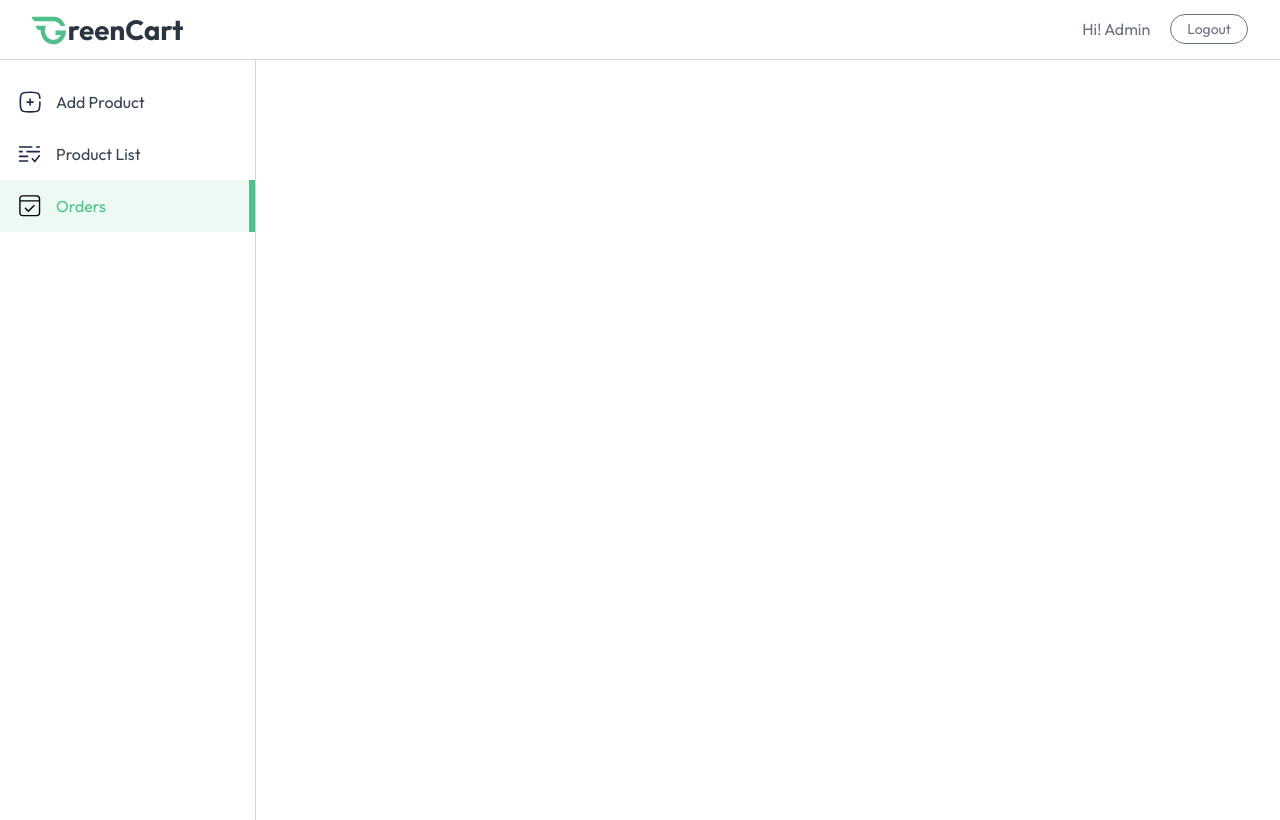
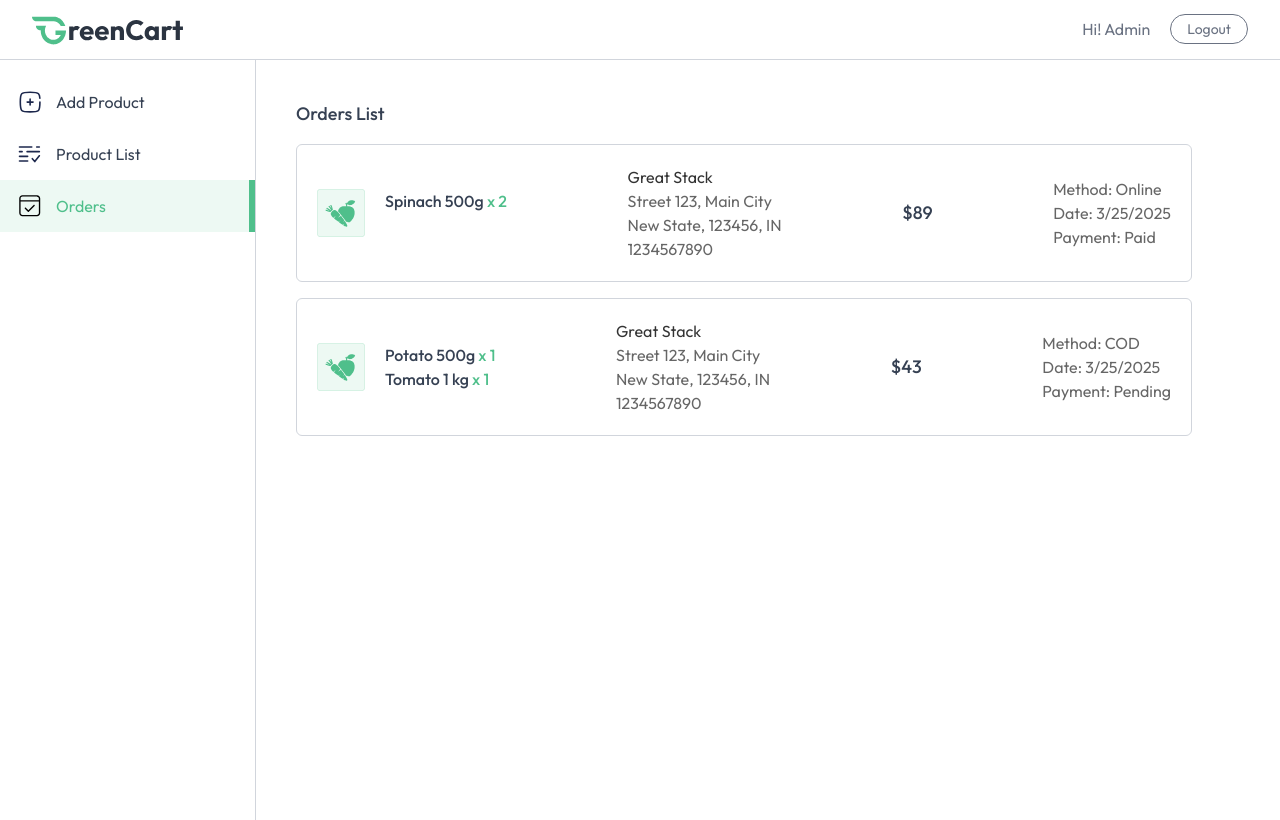
Before and after one commit to Ranita-Magar/full-stack-grocery-delivery-website-using-mern-stack, a React (Vite) app in the folder client/: page /seller/orders in a window 1280 px wide. Both pictures are taken after typing "name@example.com", "Sample123" into the empty fields and a click on the button "Login". Built offline with nearby package versions, Linux system fonts and the light colour scheme.

Commit message:
Created Seller Orders page

```diff
--- a/client/src/pages/seller/Orders.jsx
+++ b/client/src/pages/seller/Orders.jsx
@@ -1,11 +1,77 @@
-import React from 'react'
+import React, { useEffect, useState } from "react";
+import { useAppContext } from "../../context/AppContext";
+import { assets, dummyOrders } from "../../assets/assets";
 
 const Orders = () => {
+  const { currency } = useAppContext();
+
+  const [orders, setOrders] = useState([]);
+
+  const fetchOrders = async () => {
+    setOrders(dummyOrders);
+  };
+
+  useEffect(() => {
+    fetchOrders();
+  }, []);
+
   return (
-    <div>
+    <div className="no-scrollbar flex-1 h-[95vh] overflow-y-scroll">
+      <div className="md:p-10 p-4 space-y-4">
+        <h2 className="text-lg font-medium">Orders List</h2>
+        {orders.map((order, index) => (
+          <div
+            key={index}
+            className="flex flex-col md:items-center md:flex-row gap-5 justify-between p-5 max-w-4xl rounded-md border border-gray-300"
+          >
+            <div className="flex gap-5 max-w-80">
+              <img
+                className="w-12 h-12 object-cover"
+                src={assets.box_icon}
+                alt="boxIcon"
+              />
+              <div>
+                {order.items.map((item, index) => (
+                  <div key={index} className="flex flex-col">
+                    <p className="font-medium">
+                      {item.product.name}{" "}
+                      <span className="text-primary">x {item.quantity}</span>
+                    </p>
+                  </div>
+                ))}
+              </div>
+            </div>
 
+            <div className="text-sm md:text-base text-black/60">
+              <p className="text-black/80">
+                {order.address.firstName} {order.address.lastName}
+              </p>
+              <p>
+                {order.address.street}, {order.address.city}
+              </p>
+              <p>
+                {order.address.state}, {order.address.zipcode},{" "}
+                {order.address.country}
+              </p>
+              <p></p>
+              <p>{order.address.phone} </p>
+            </div>
+
+            <p className="font-medium text-lg my-auto">
+              {currency}
+              {order.amount}
+            </p>
+
+            <div className="flex flex-col text-sm md:text-base text-black/60">
+              <p>Method: {order.paymentType}</p>
+              <p>Date: {new Date(order.createdAt).toLocaleDateString()}</p>
+              <p>Payment: {order.isPaid ? "Paid" : "Pending"}</p>
+            </div>
+          </div>
+        ))}
+      </div>
     </div>
-  )
-}
+  );
+};
 
-export default Orders
+export default Orders;
```
